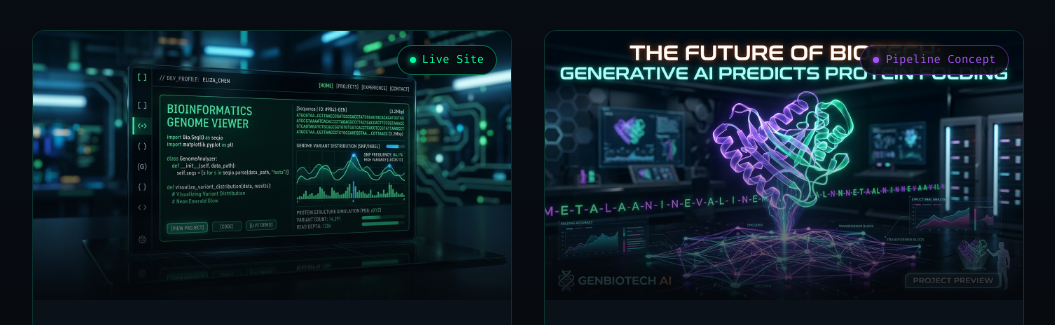
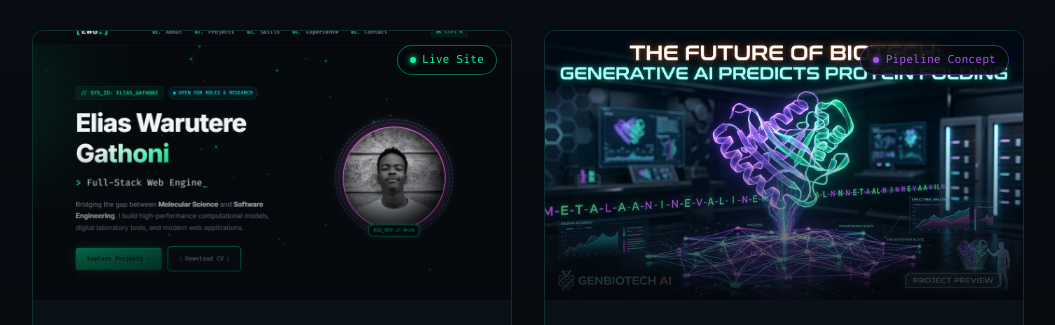
Before and after one commit to isgathoni35/elias-portfolio, a plain HTML site: page index.html in a window 1280 px wide. Shown: the part 3045-3370 px from the top of the page, without its empty margins (112-1167 px from the left). Drawn offline with Linux system fonts and the light colour scheme; files whose address does not match are found by name.

Commit message:
feat: update project portfolio thumbnail to PNG format

```diff
--- a/index.html
+++ b/index.html
@@ -295,7 +295,7 @@
                 <!-- Personal Portfolio -->
                 <article class="project-card reveal" id="project-portfolio" data-category="web">
                     <div class="project-thumb-wrap">
-                        <img src="assets/projects/portfolio.jpg" alt="Developer Portfolio Interface Preview" class="project-thumb" loading="lazy">
+                        <img src="assets/projects/portfolio.png" alt="Developer Portfolio Interface Preview" class="project-thumb" loading="lazy">
                         <div class="thumb-overlay"></div>
                         <span class="badge badge-live"><span class="badge-dot"></span> Live Site</span>
                     </div>
--- a/script.js
+++ b/script.js
@@ -343,7 +343,7 @@
     portfolio: {
       tag: 'WEB ENGINEERING // VANILLA CYBER BIOTECH SYSTEM',
       title: 'Cyber Biotech Developer Portfolio',
-      banner: 'assets/projects/portfolio.jpg',
+      banner: 'assets/projects/portfolio.png',
       desc: 'A custom, performance-engineered personal portfolio articulating the convergence of Biochemistry and Software Engineering. Features zero heavy runtime dependencies and custom HTML5 particle physics.',
       problem: 'Generic portfolio templates fail to convey the unique intersection of computational molecular science and modern software engineering.',
       architecture: [
```
Also changed, not shown: assets/projects/portfolio.jpg (deleted), assets/projects/portfolio.png (added).
